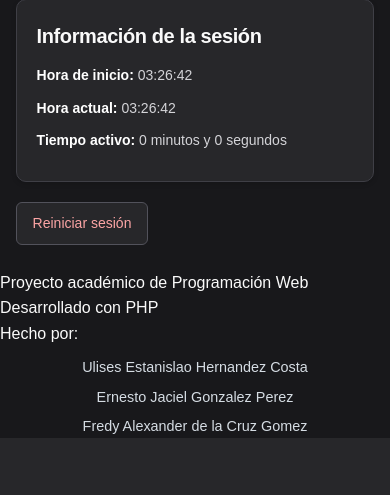
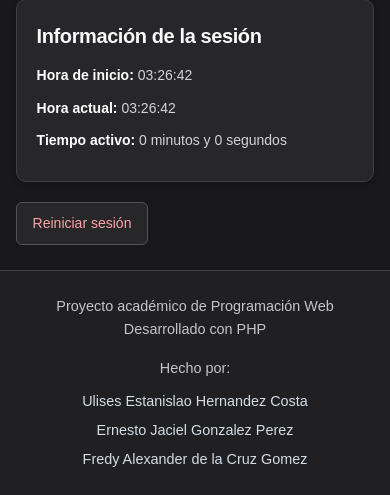
Before and after one commit to UlisesCosta/proyecto-php, a PHP site: page /index.php in a window 390 px wide. Shown: the part 427-922 px from the top of the page. Before the commit the page ends 865 px from the top, so only its background shows below. Run offline with PHP 8.4, Linux system fonts and the light colour scheme.

Commit message:
Correcion del footer

```diff
--- a/css/styles.css
+++ b/css/styles.css
@@ -273,13 +273,42 @@ body {
 }
 
 /* Pie de página */
+.site-footer {
+    width: 100%;
+    background-color: #202023;
+    border-top: 1px solid #3f3f46;
+    padding: 24px 20px;
+}
+
+.footer-content {
+    width: 90%;
+    max-width: 1000px;
+    margin: 0 auto;
+    display: grid;
+    grid-template-columns: 1fr 1fr;
+    align-items: center;
+}
+
+.footer-info {
+    text-align: left;
+}
+
+.footer-team {
+    text-align: right;
+}
+
+.site-footer p {
+    color: #c4c4cc;
+    font-size: 0.9rem;
+}
+
 .site-footer ul {
     list-style: none;
     padding: 0;
     margin: 10px 0 0;
     display: flex;
     flex-direction: column;
-    align-items: center;
+    align-items: flex-end;
     gap: 6px;
 }
 
@@ -287,7 +316,7 @@ body {
     font-size: 0.9rem;
     color: #d5dce3;
     transition: color 0.2s ease;
-    font-weight: semibold;
+    font-weight: 400;
 }
 
 .site-footer ul li:hover {
@@ -481,4 +510,18 @@ pre.codigo {
         display: block;
         overflow-x: auto;
     }
+
+    .footer-content {
+        grid-template-columns: 1fr;
+        gap: 16px;
+    }
+
+    .footer-info,
+    .footer-team {
+        text-align: center;
+    }
+
+    .site-footer ul {
+        align-items: center;
+    }
 }
--- a/includes/footer.php
+++ b/includes/footer.php
@@ -1,6 +1,10 @@
 <footer class="site-footer">
+    <div class="footer-content">
+        <div class="footer-info">
             <p>Proyecto académico de Programación Web</p>
             <p>Desarrollado con PHP</p>
+        </div>
+        <div class="footer-team">
             <p>Hecho por:</p>
             <ul>
                 <li>
@@ -13,4 +17,6 @@
                     Fredy Alexander de la Cruz Gomez
                 </li>
             </ul>
+        </div>
+    </div>
 </footer>
```
Lines whose indentation alone changed are shown as unchanged.
